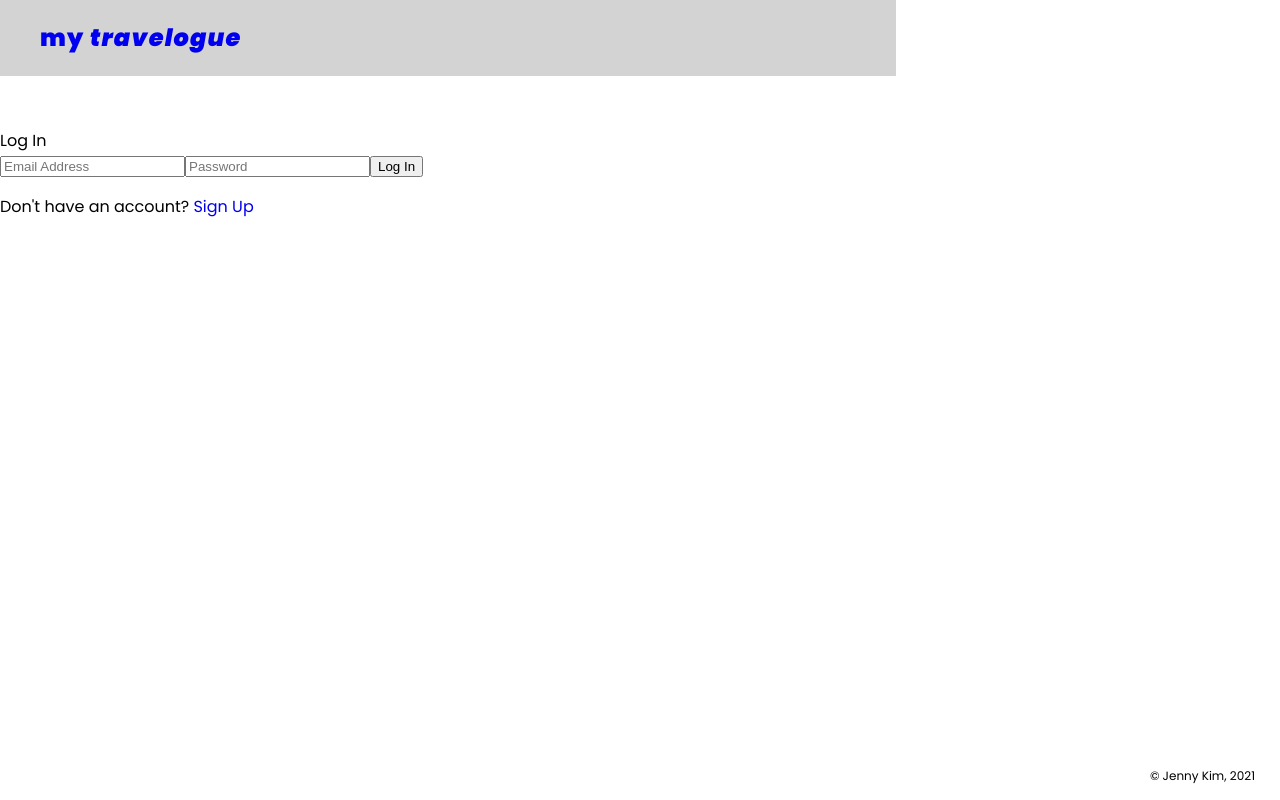
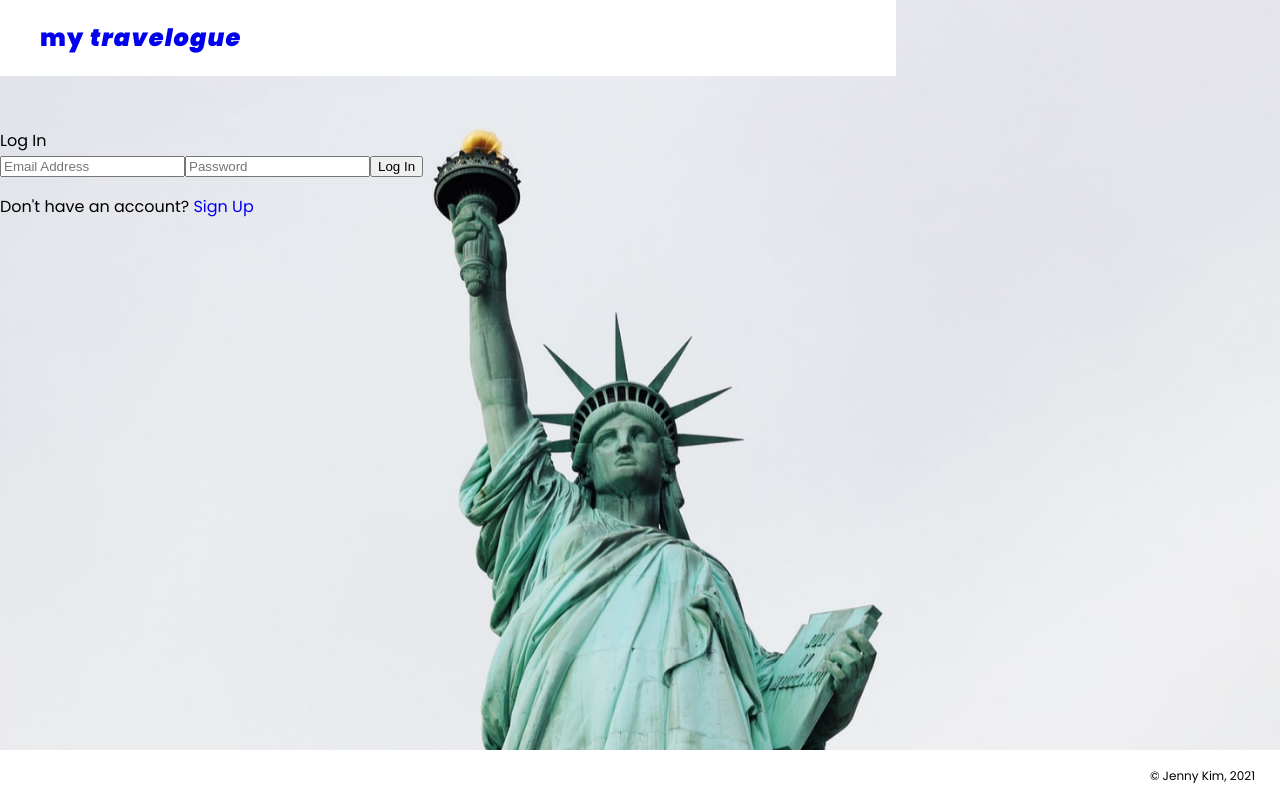
Before and after one commit to kim-jenny5/my-travelogue-frontend, a React (Create React App) app: page /login in a window 1280 px wide. Built offline with nearby package versions, Linux system fonts and the light colour scheme; some icons are missing.

Commit message:
added nyc photo in the background to login page:

```diff
--- a/public/style.css
+++ b/public/style.css
@@ -46,8 +46,8 @@ body {
 
 .nav {
 	position: fixed;
-	/* background-color: white; */
-	background-color: lightgray;
+	background-color: white;
+	/* background-color: lightgray; */
 }
 
 .main-nav {
@@ -89,6 +89,21 @@ body {
 	/* padding-top: 5px; */
 }
 
+/* .main-content .login-img {
+	height: 100vh;
+	width: 100vw;
+} */
+
+.login-page {
+	height: 100vh;
+	width: 100vw;
+	background-image: url(./images/nyc.jpeg);
+	background-repeat: no-repeat;
+	background-attachment: fixed;
+	background-position: center;
+	background-size: cover;
+}
+
 .login {
 	padding-top: 10%;
 }
@@ -97,20 +112,22 @@ body {
 .main-content {
 	height: 100vh;
 	width: 100vw;
-	background-image: url(./korea.jpeg);
+	/* background-image: url(./korea.jpeg);
+	background-repeat: no-repeat;
+	background-attachment: fixed;
+	background-position: center;
+	background-size: cover; */
+}
+
+.main-content .background-img {
+	height: 100vh;
+	width: 100vw;
+	background-image: url(./images/korea.jpeg);
 	background-repeat: no-repeat;
 	background-attachment: fixed;
 	background-position: center;
 	background-size: cover;
 }
-
-/* .background-img {
-	background-image: url(./korea.jpeg);
-	background-repeat: no-repeat;
-	background-attachment: fixed;
-	background-position: center;
-	background-size: cover;
-} */
 
 .subtitle {
 	/* position: absolute; */
--- a/src/components/Login.js
+++ b/src/components/Login.js
@@ -37,13 +37,9 @@ class Login extends Component {
 		// 	return <Route to="/dashboard" component={DashboardContainer} />;
 
 		return (
-			<div>
-				{/* <Switch>
-					<Route to="/dashboard" component={DashboardContainer} />
-					<Route to="/newtrip" component={NewTripForm} />
-				</Switch> */}
-
+			<div className="login-page">
 				<SecondNav />
+				<div className="main-content">
 					<div className="login container">
 						<div>Log In</div>
 						<form onSubmit={this.handleSubmit}>
@@ -68,6 +64,7 @@ class Login extends Component {
 							</NavLink>
 						</p>
 					</div>
+				</div>
 				<MainFooter />
 			</div>
 		);
```
Also changed, not shown: public/images/korea.jpeg (renamed from public/korea.jpeg), public/images/nyc.jpeg (added). Lines whose indentation alone changed are shown as unchanged.
